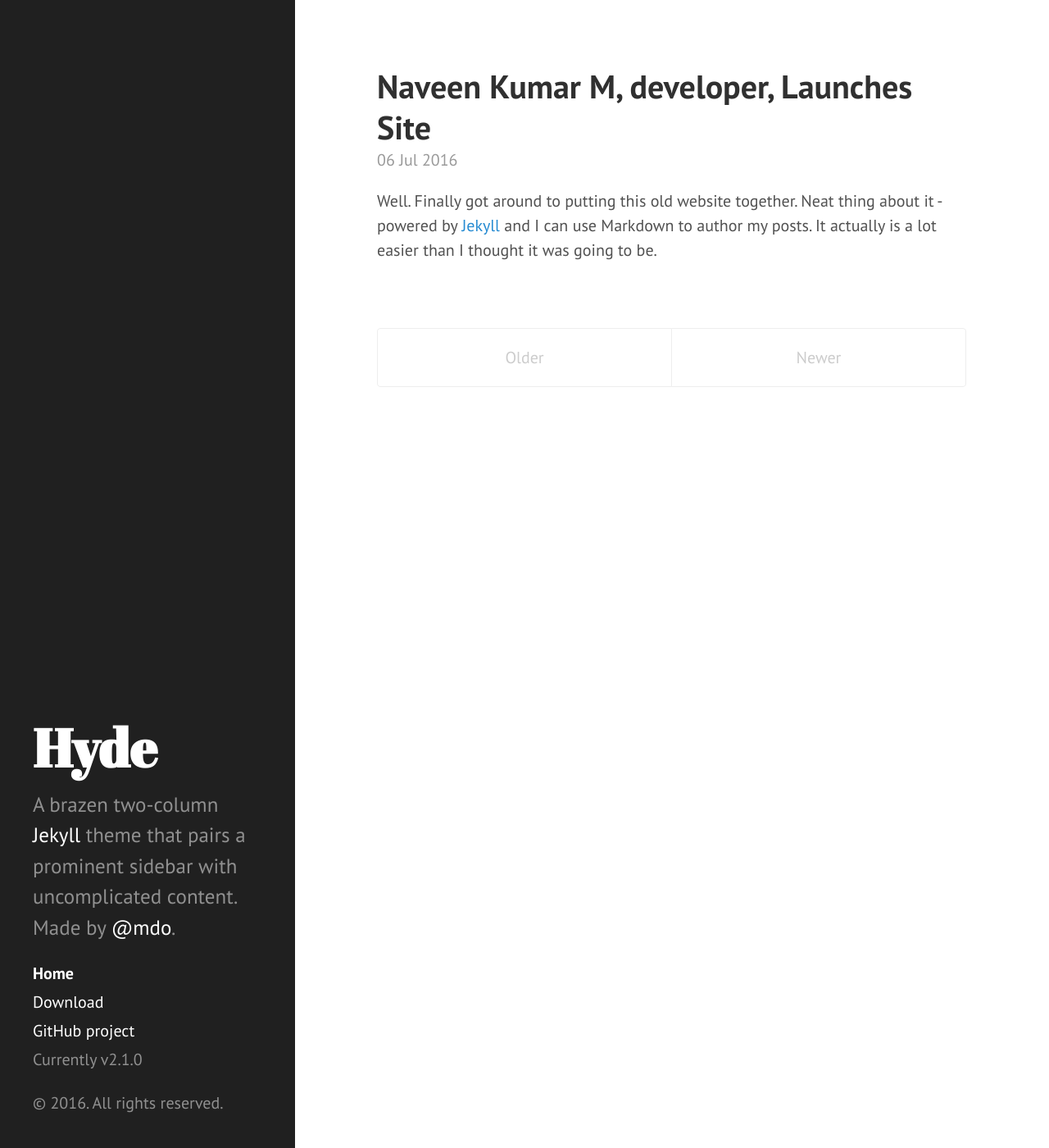
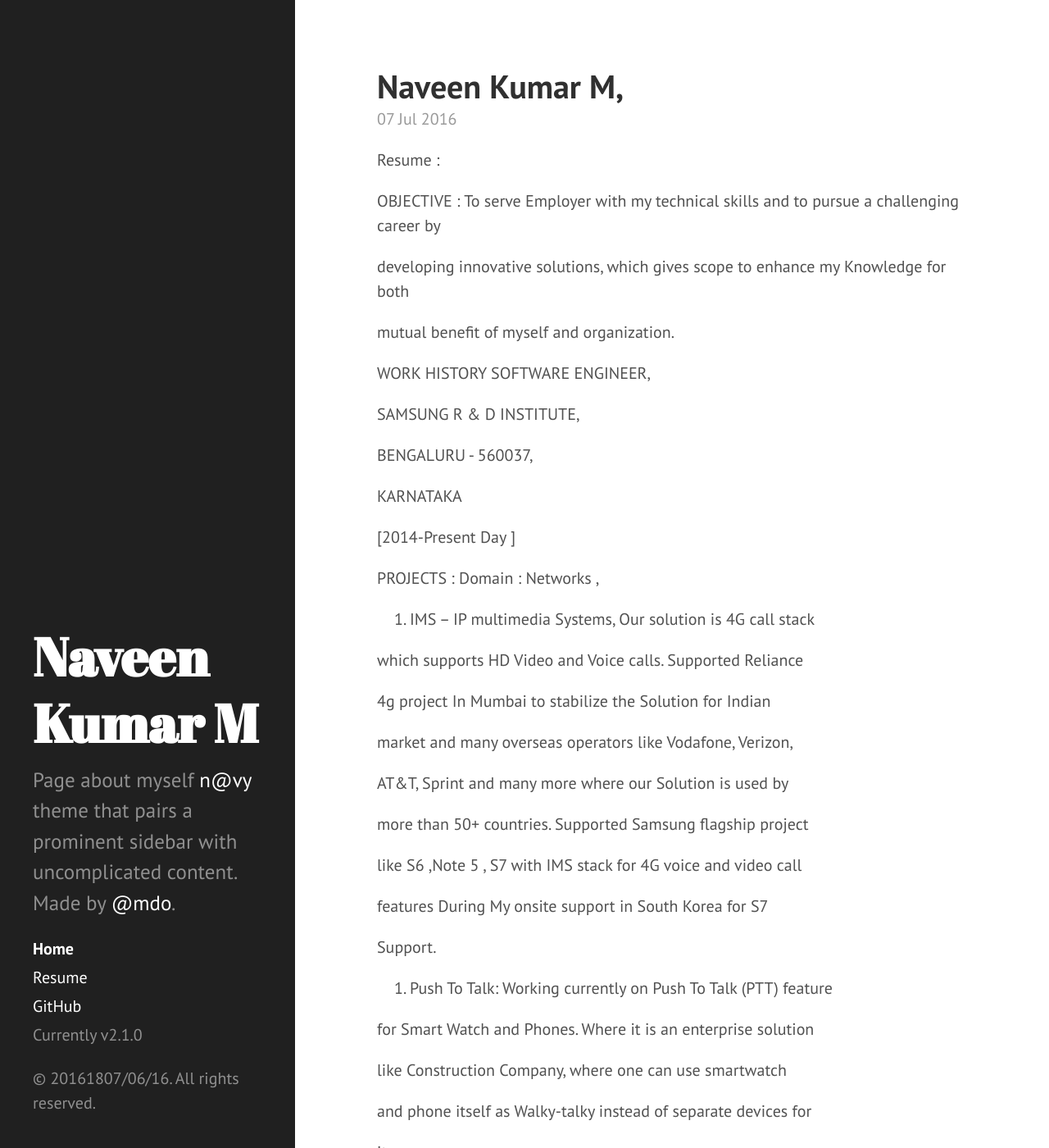
Before and after one commit to Naveenkhasyap/Naveenkhasyap.github.io, a Jekyll site: the page built from index.html, in a window 1280 px wide and 1400 px high. Shown: the whole window at 82% size. Built offline with Jekyll 4.4.1, drawn with Linux system fonts in a browser that asks for light colours; Markdown is read by kramdown in place of the engine named in the settings; the list of posts is cut into pages by our own code; some of the changed text lies outside the part shown.

Commit message:
local changes

```diff
--- a/_config.yml
+++ b/_config.yml
@@ -9,15 +9,15 @@ permalink:        pretty
 relative_permalinks: false
 
 # Setup
-title:            Hyde
-tagline:          'A Jekyll theme'
-description:      'A brazen two-column <a href="http://jekyllrb.com" target="_blank">Jekyll</a> theme that pairs a prominent sidebar with uncomplicated content. Made by <a href="https://twitter.com/mdo" target="_blank">@mdo</a>.'
-url:              http://hyde.getpoole.com
+title:            Naveen Kumar M
+tagline:          'Software Developer'
+description:      'Page about myself <a href="www.facebook.com/naveenkhasyap" target="_blank">n@vy</a> theme that pairs a prominent sidebar with uncomplicated content. Made by <a href="https://twitter.com/mdo" target="_blank">@mdo</a>.'
+url:              http://github.com/Naveenkhasyap
 baseurl:          /
 
 author:
-  name:           'Mark Otto'
-  url:            https://twitter.com/mdo
+  name:           'Naveen Kumar M'
+  url:            https://twitter.com/naveen
 
 paginate:         5
 
@@ -25,4 +25,4 @@ paginate:         5
 version:          2.1.0
 
 github:
-  repo:           https://github.com/poole/hyde
+  repo:           https://github.com/Naveenkhasyap
--- a/_includes/sidebar.html
+++ b/_includes/sidebar.html
@@ -26,11 +26,11 @@
         {% endif %}
       {% endfor %}
 
-      <a class="sidebar-nav-item" href="{{ site.github.repo }}/archive/v{{ site.version }}.zip">Download</a>
-      <a class="sidebar-nav-item" href="{{ site.github.repo }}">GitHub project</a>
+      <a class="sidebar-nav-item" href="">Resume</a>
+      <a class="sidebar-nav-item" href="https://github.com/Naveenkhasyap?tab=repositories">GitHub </a>
       <span class="sidebar-nav-item">Currently v{{ site.version }}</span>
     </nav>
 
-    <p>&copy; {{ site.time | date: '%Y' }}. All rights reserved.</p>
+    <p>&copy; {{ site.time | date: '%Y%M%D' }}. All rights reserved.</p>
   </div>
 </div>
--- a/_layouts/default.html
+++ b/_layouts/default.html
@@ -3,7 +3,7 @@
 
   {% include head.html %}
 
-  <body>
+  <body class=".theme-base-08">
 
     {% include sidebar.html %}
 
--- a/_posts/2016-07-06-naveen-khasyap-site-launched.md
+++ b/_posts/2016-07-06-naveen-khasyap-site-launched.md
@@ -1,7 +1,10 @@
 ---
 layout: post
-title: "Naveen Kumar M, developer, Launches Site"
+title: "Naveen Kumar M,"
 date: 2016-07-06
 ---
 
-Well. Finally got around to putting this old website together. Neat thing about it - powered by [Jekyll](http://jekyllrb.com) and I can use Markdown to author my posts. It actually is a lot easier than I thought it was going to be.
+Software Developer @ Samsung Research & Development India - Bengaluru
+Working in Ip Multimedia Subsytem Team , Our primary solution is VoLTE and Voice calls
+with 4G/LTE technology for Samsung Mobile phone .
+We Successfully served many network operators from around the world .As Samsung is the major hand in the  world mobile population.
--- /dev/null
+++ b/_posts/2016-07-07-naveen-khasyap-resume.md
@@ -0,0 +1,53 @@
+---
+layout: post
+title: "Naveen Kumar M,"
+date: 2016-07-07
+---
+
+Resume :
+
+OBJECTIVE : To serve Employer with my technical skills and to pursue a challenging career by
+
+developing innovative solutions, which gives scope to enhance my Knowledge for both
+
+mutual benefit of myself and organization.
+
+WORK HISTORY SOFTWARE ENGINEER,
+
+SAMSUNG R &amp; D INSTITUTE,
+
+BENGALURU - 560037,
+
+KARNATAKA
+
+[2014-Present Day ]
+
+PROJECTS : Domain : Networks ,
+
+1. IMS – IP multimedia Systems, Our solution is 4G call stack
+
+which supports HD Video and Voice calls. Supported Reliance
+
+4g project In Mumbai to stabilize the Solution for Indian
+
+market and many overseas operators like Vodafone, Verizon,
+
+AT&amp;T, Sprint and many more where our Solution is used by
+
+more than 50+ countries. Supported Samsung flagship project
+
+like S6 ,Note 5 , S7 with IMS stack for 4G voice and video call
+
+features During My onsite support in South Korea for S7
+
+Support.
+
+2. Push To Talk: Working currently on Push To Talk (PTT) feature
+
+for Smart Watch and Phones. Where it is an enterprise solution
+
+like Construction Company, where one can use smartwatch
+
+and phone itself as Walky-talky instead of separate devices for
+
+it.
```
